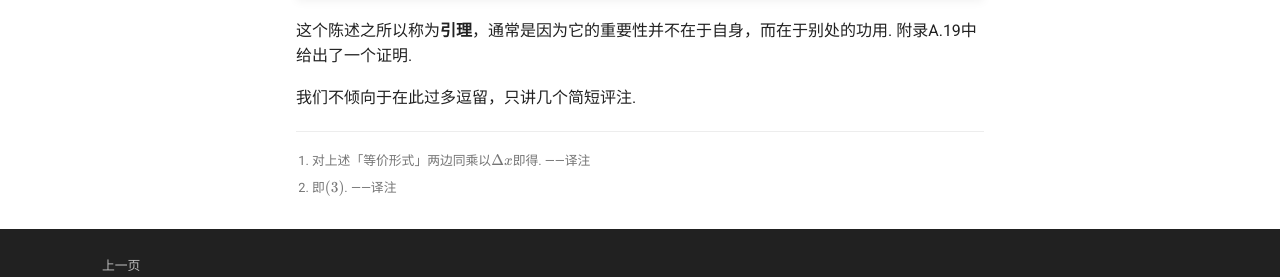
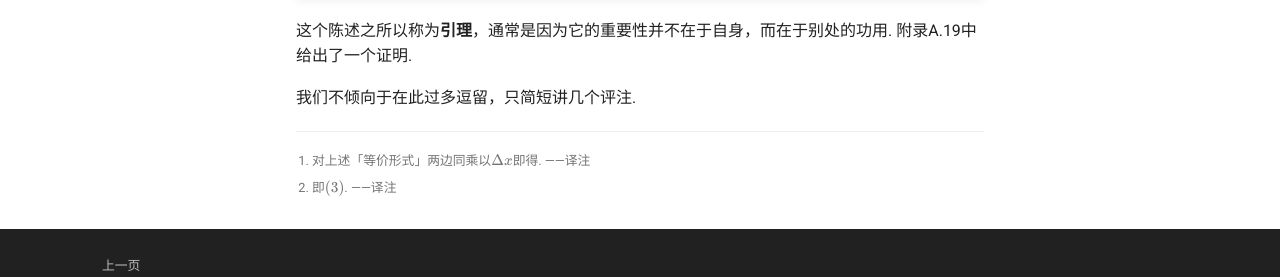
Before and after one commit to MitochondriaCN/cwag-chinese, an MkDocs documentation site: the page built from docs/19/4.md, in a window 1280 px wide and 900 px high, scrolled down 1218 px. Shown: the part 530-807 px from the top of the window. Built offline with MkDocs 1.6.1 and Material for MkDocs 9.7.7, drawn with Linux system fonts in a browser that asks for light colours.

Commit message:
fix: 19.4语言优化

```diff
--- a/docs/19/4.md
+++ b/docs/19/4.md
@@ -39,7 +39,7 @@ $$\Delta z=f_x(x_0,y_0)\Delta x+f_y(x_0,y_0)\Delta y+\epsilon_1 \Delta x+\epsilo
 
 这个陈述之所以称为**引理**，通常是因为它的重要性并不在于自身，而在于别处的功用. 附录A.19中给出了一个证明.
 
-我们不倾向于在此过多逗留，只讲几个简短评注.
+我们不倾向于在此过多逗留，只简短讲几个评注.
 
 
 
```
